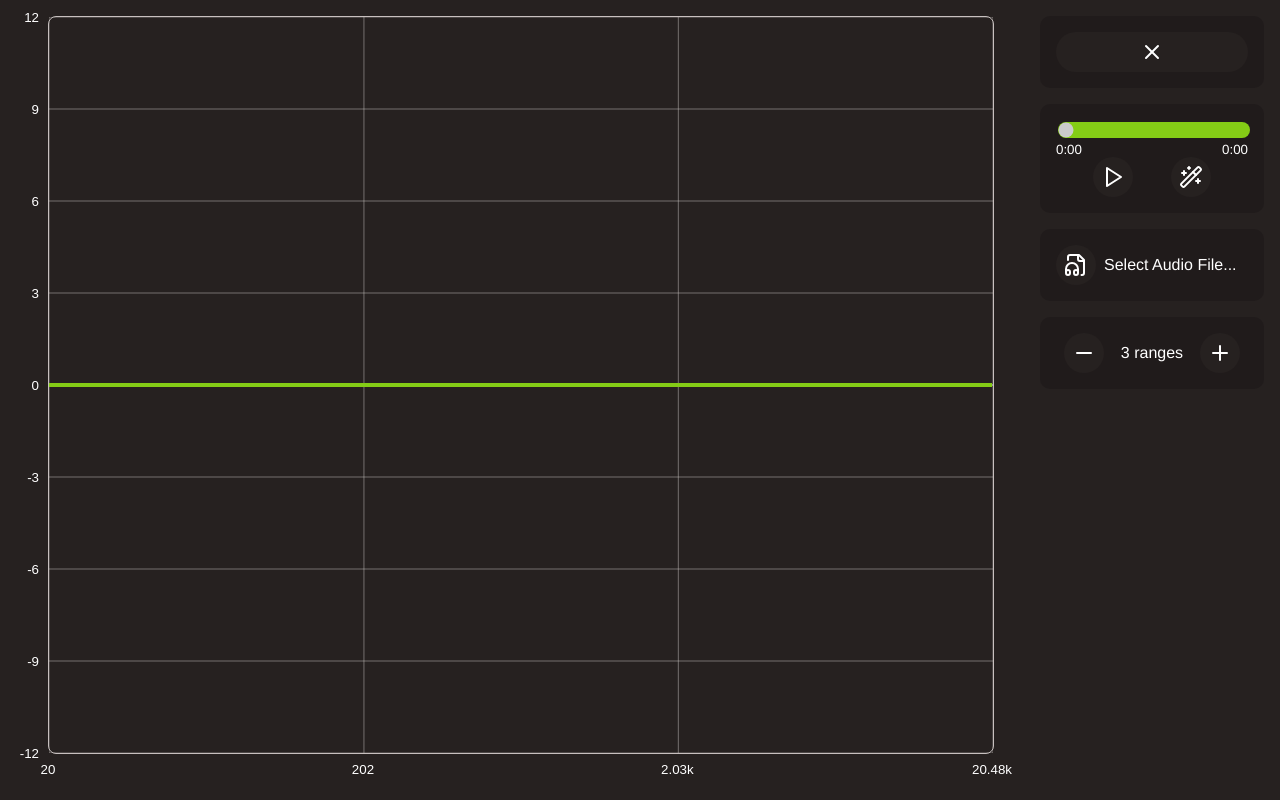
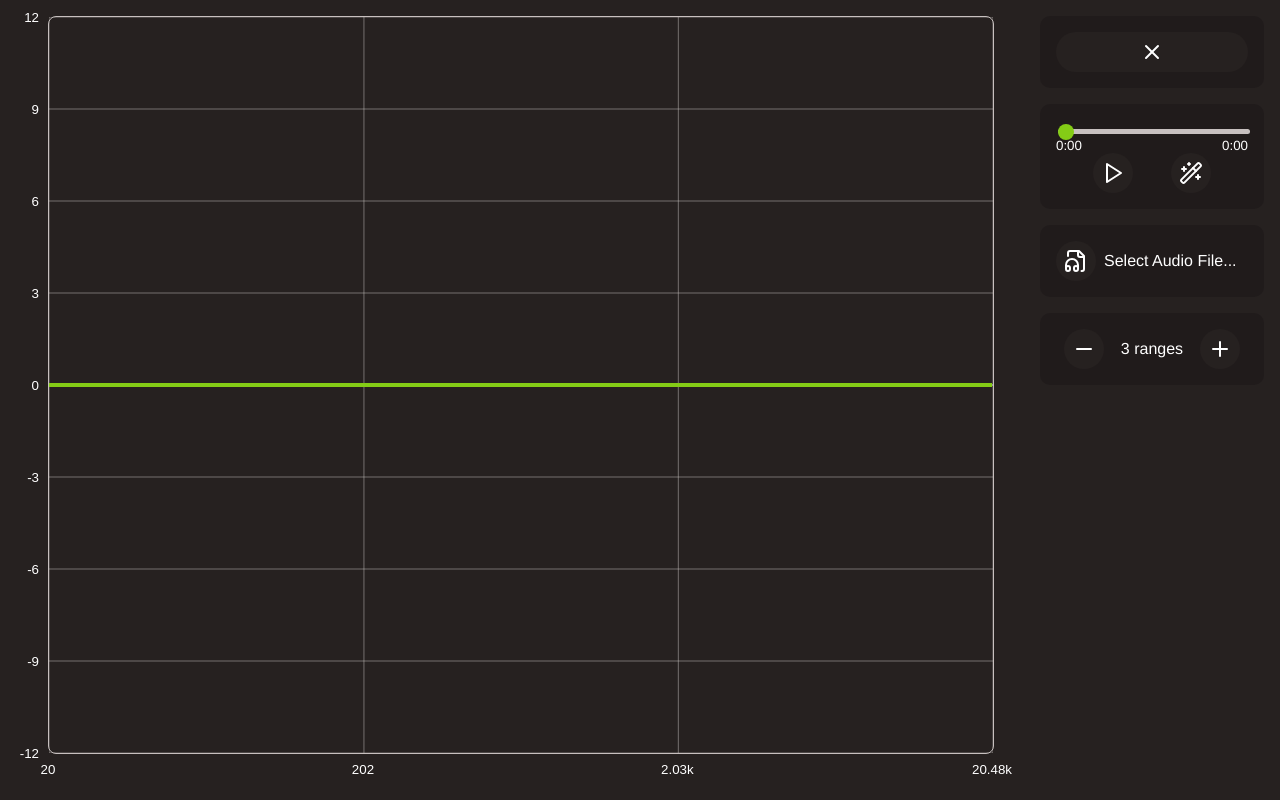
Before and after one commit to dov-vai/Aveqado, a React (Vite) app: page / in a window 1280 px wide. Built offline with nearby package versions, Linux system fonts and the light colour scheme.

Commit message:
fix(AudioPlayer): seekbar parity between webkit and gecko

```diff
--- a/src/components/AudioPlayer/AudioPlayer.css
+++ b/src/components/AudioPlayer/AudioPlayer.css
@@ -21,18 +21,50 @@
 .seek-bar {
     width: 100%;
     background-color: var(--darker-background-color);
+    -webkit-appearance: none;
 }
 
-input[type="range"]::-webkit-slider-runnable-track {
-    background: var(--accent-color);
-    border-radius: 10px;
+input[type=range]::-webkit-slider-runnable-track {
+    height: 5px;
+    background: var(--line-color);
+    border: none;
+    border-radius: 3px;
 }
 
-input[type="range"]::-moz-range-progress {
+input[type=range]::-webkit-slider-thumb {
+    -webkit-appearance: none;
+    border: none;
+    height: 16px;
+    width: 16px;
+    border-radius: 50%;
+    background: var(--accent-color);
+    margin-top: -5px;
+}
+
+input[type=range]:focus {
+    outline: none;
+}
+
+input[type=range]:focus::-webkit-slider-runnable-track {
+    background: var(--line-color);
+}
+
+input[type=range]::-moz-range-track {
+    height: 5px;
+    background: var(--line-color);
+    border: none;
+    border-radius: 3px;
+}
+
+input[type=range]::-moz-range-thumb {
+    border: none;
+    height: 16px;
+    width: 16px;
+    border-radius: 50%;
     background: var(--accent-color);
 }
 
-input[type="range"]::-moz-range-track {
+input[type=range]:focus::-moz-range-track {
     background: var(--line-color);
 }
 
```
